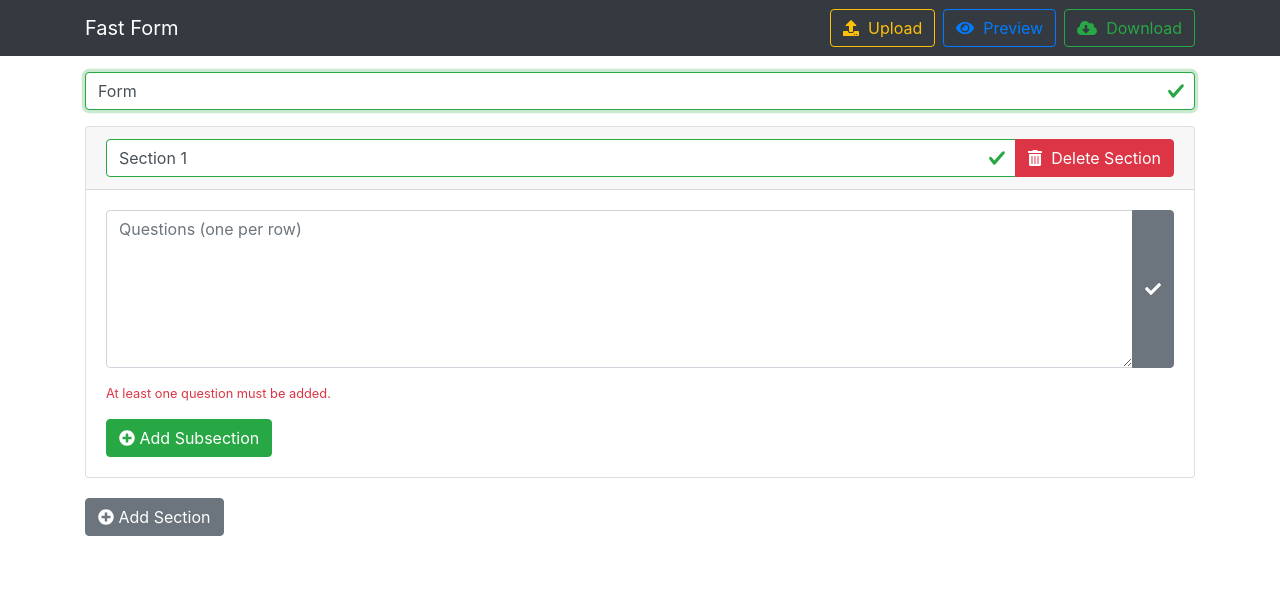
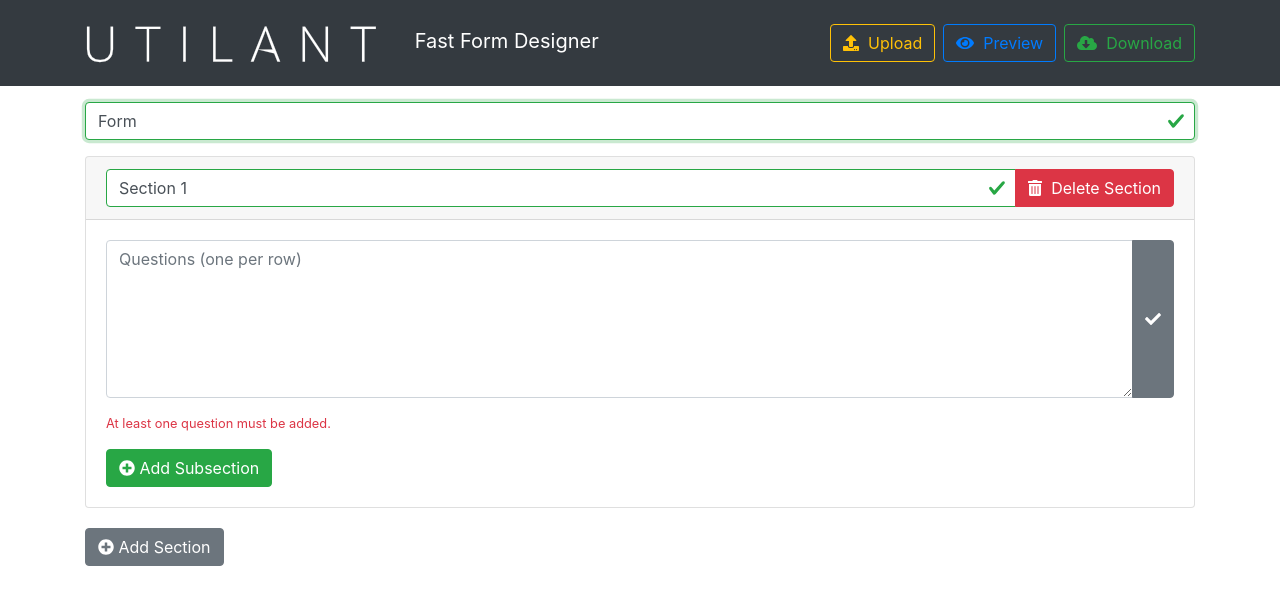
Before and after one commit to nstuyvesant/fast-form, a Vue app: page / in a window 1280 px wide. Shown: the top 604 px of the page. Built offline with nearby package versions, Linux system fonts and the light colour scheme.

Commit message:
chore(Navbar): add logo

```diff
--- a/src/components/Navbar.vue
+++ b/src/components/Navbar.vue
@@ -1,7 +1,9 @@
 <template lang="pug">
 nav.navbar.navbar-dark.bg-dark
   .container
-    .navbar-brand Fast Form
+    .navbar-brand
+      img(alt='Utilant logo', src='../assets/logo.png', height=60, width=324)
+      | &nbsp;Fast Form Designer
     form.form-inline(novalidate='')
       label.btn.btn-outline-warning(for='upload')
         fa(:icon='["fas", "upload"]')
```
Also changed, not shown: src/assets/logo.png.
